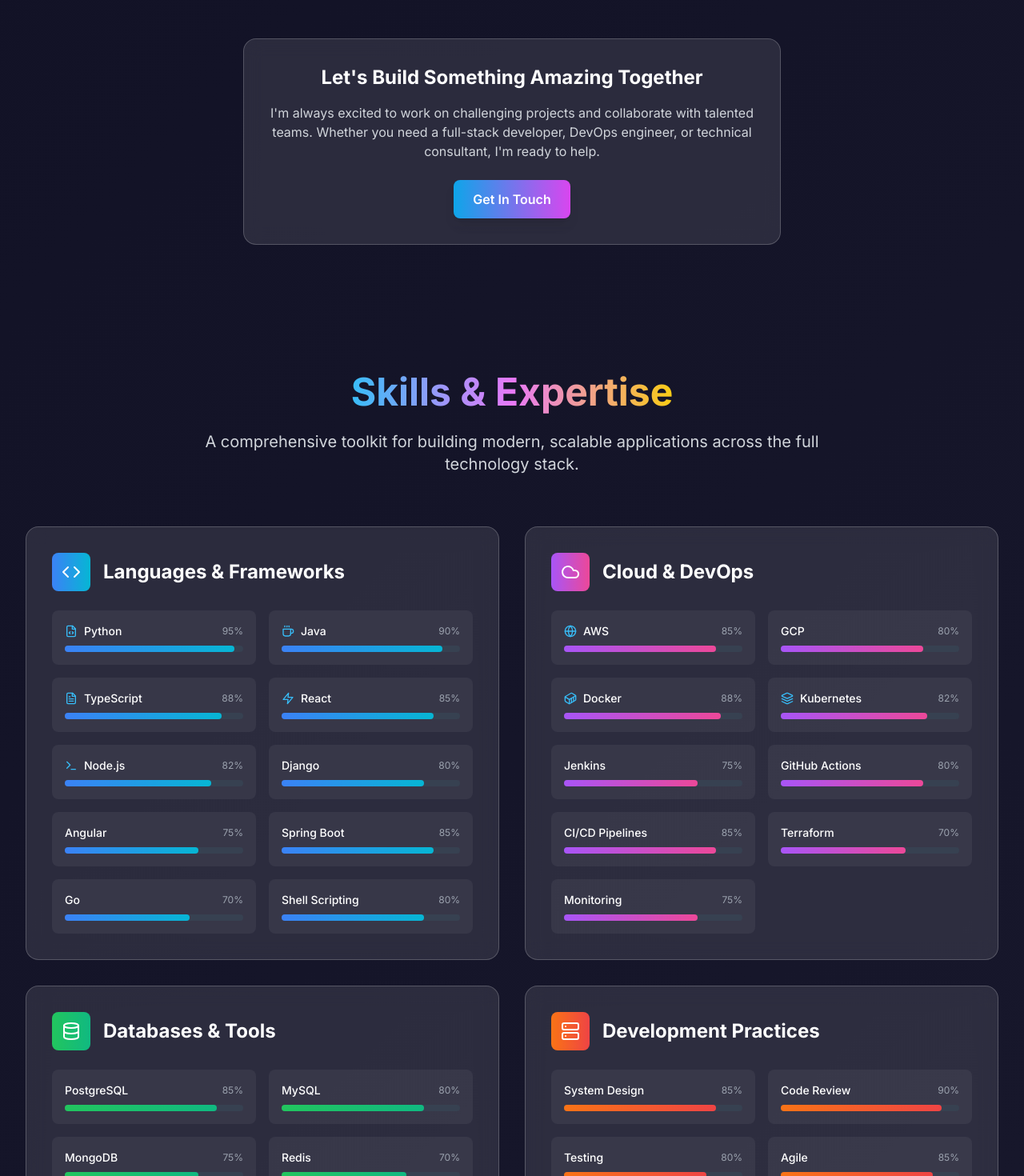
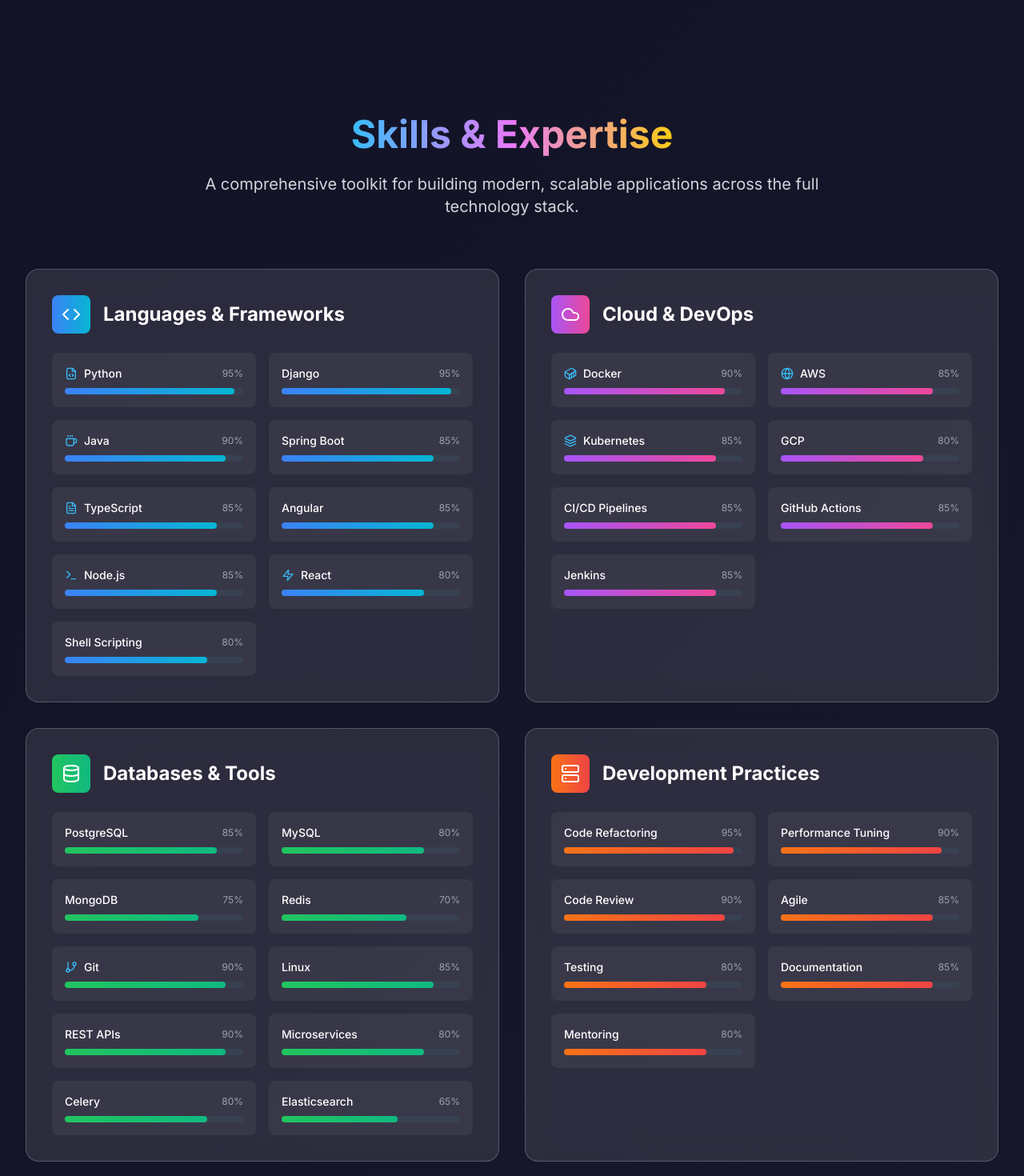
Before and after one commit to mkljngd/mkljngd.github.io, a Next.js app: page / in a window 1280 px wide. Shown: the part 1940-3410 px from the top of the page at 80% size. Built offline with nearby package versions, Linux system fonts and the light colour scheme.

Commit message:
updated content

```diff
--- a/components/About.tsx
+++ b/components/About.tsx
@@ -152,30 +152,6 @@
             </div>
           </motion.div>
         </div>
-
-        {/* Call to Action */}
-        <motion.div
-          initial={{ opacity: 0, y: 30 }}
-          animate={inView ? { opacity: 1, y: 0 } : {}}
-          transition={{ duration: 0.8, delay: 1 }}
-          className="text-center mt-16"
-        >
-          <div className="glass p-8 rounded-2xl max-w-2xl mx-auto">
-            <h3 className="text-2xl font-bold mb-4 text-white">Let&apos;s Build Something Amazing Together</h3>
-            <p className="text-gray-300 mb-6">
-              I&apos;m always excited to work on challenging projects and collaborate with talented teams.
-              Whether you need a full-stack developer, DevOps engineer, or technical consultant, I&apos;m ready to help.
-            </p>
-            <motion.a
-              href="#contact"
-              whileHover={{ scale: 1.05 }}
-              whileTap={{ scale: 0.95 }}
-              className="btn-primary inline-flex items-center space-x-2"
-            >
-              <span>Get In Touch</span>
-            </motion.a>
-          </div>
-        </motion.div>
       </div>
     </section>
   )
--- a/components/Contact.tsx
+++ b/components/Contact.tsx
@@ -125,52 +125,6 @@
                 })}
               </div>
             </div>
-
-            {/* Quick Actions */}
-            <motion.div
-              initial={{ opacity: 0, y: 30 }}
-              animate={inView ? { opacity: 1, y: 0 } : {}}
-              transition={{ duration: 0.6, delay: 0.8 }}
-              className="glass p-6 rounded-2xl"
-            >
-              <h4 className="text-lg font-semibold text-white mb-4">Quick Actions</h4>
-              <div className="space-y-3">
-                <motion.a
-                  href="/Mukul_Jangid_Resume.pdf"
-                  download
-                  whileHover={{ scale: 1.02 }}
-                  whileTap={{ scale: 0.98 }}
-                  className="flex items-center space-x-3 p-3 bg-white/5 rounded-lg hover:bg-white/10 transition-all duration-300"
-                >
-                  <Download className="w-5 h-5 text-primary-400" />
-                  <span className="text-white">Download Resume</span>
-                </motion.a>
-
-                <motion.a
-                  href="https://github.com/mkljngd"
-                  target="_blank"
-                  rel="noopener noreferrer"
-                  whileHover={{ scale: 1.02 }}
-                  whileTap={{ scale: 0.98 }}
-                  className="flex items-center space-x-3 p-3 bg-white/5 rounded-lg hover:bg-white/10 transition-all duration-300"
-                >
-                  <Github className="w-5 h-5 text-primary-400" />
-                  <span className="text-white">View GitHub Profile</span>
-                </motion.a>
-
-                <motion.a
-                  href="https://linkedin.com/in/mkljngd"
-                  target="_blank"
-                  rel="noopener noreferrer"
-                  whileHover={{ scale: 1.02 }}
-                  whileTap={{ scale: 0.98 }}
-                  className="flex items-center space-x-3 p-3 bg-white/5 rounded-lg hover:bg-white/10 transition-all duration-300"
-                >
-                  <Linkedin className="w-5 h-5 text-primary-400" />
-                  <span className="text-white">Connect on LinkedIn</span>
-                </motion.a>
-              </div>
-            </motion.div>
           </motion.div>
         </div>
 
--- a/components/Skills.tsx
+++ b/components/Skills.tsx
@@ -32,14 +32,13 @@
       color: 'from-blue-500 to-cyan-500',
       skills: [
         { name: 'Python', level: 95, icon: FileCode },
+        { name: 'Django', level: 95 },
         { name: 'Java', level: 90, icon: Coffee },
-        { name: 'TypeScript', level: 88, icon: FileText },
-        { name: 'React', level: 85, icon: Zap },
-        { name: 'Node.js', level: 82, icon: Terminal },
-        { name: 'Django', level: 80 },
-        { name: 'Angular', level: 75 },
         { name: 'Spring Boot', level: 85 },
-        { name: 'Go', level: 70 },
+        { name: 'TypeScript', level: 85, icon: FileText },
+        { name: 'Angular', level: 85 },
+        { name: 'Node.js', level: 85, icon: Terminal },
+        { name: 'React', level: 80, icon: Zap },
         { name: 'Shell Scripting', level: 80 }
       ]
     },
@@ -48,15 +47,13 @@
       icon: Cloud,
       color: 'from-purple-500 to-pink-500',
       skills: [
+        { name: 'Docker', level: 90, icon: Container },
         { name: 'AWS', level: 85, icon: Globe },
+        { name: 'Kubernetes', level: 85, icon: Layers },
         { name: 'GCP', level: 80 },
-        { name: 'Docker', level: 88, icon: Container },
-        { name: 'Kubernetes', level: 82, icon: Layers },
-        { name: 'Jenkins', level: 75 },
-        { name: 'GitHub Actions', level: 80 },
         { name: 'CI/CD Pipelines', level: 85 },
-        { name: 'Terraform', level: 70 },
-        { name: 'Monitoring', level: 75 }
+        { name: 'GitHub Actions', level: 85 },
+        { name: 'Jenkins', level: 85 }
       ]
     },
     {
@@ -68,11 +65,12 @@
         { name: 'MySQL', level: 80 },
         { name: 'MongoDB', level: 75 },
         { name: 'Redis', level: 70 },
-        { name: 'Elasticsearch', level: 65 },
         { name: 'Git', level: 90, icon: GitBranch },
         { name: 'Linux', level: 85 },
         { name: 'REST APIs', level: 90 },
-        { name: 'Microservices', level: 80 }
+        { name: 'Microservices', level: 80 },
+        { name: 'Celery', level: 80 },
+        { name: 'Elasticsearch', level: 65 },
       ]
     },
     {
@@ -80,12 +78,11 @@
       icon: Server,
       color: 'from-orange-500 to-red-500',
       skills: [
-        { name: 'System Design', level: 85 },
+        { name: 'Code Refactoring', level: 95 },
+        { name: 'Performance Tuning', level: 90 },
         { name: 'Code Review', level: 90 },
+        { name: 'Agile', level: 85 },
         { name: 'Testing', level: 80 },
-        { name: 'Agile', level: 85 },
-        { name: 'Performance Tuning', level: 80 },
-        { name: 'Security', level: 75 },
         { name: 'Documentation', level: 85 },
         { name: 'Mentoring', level: 80 }
       ]
```
